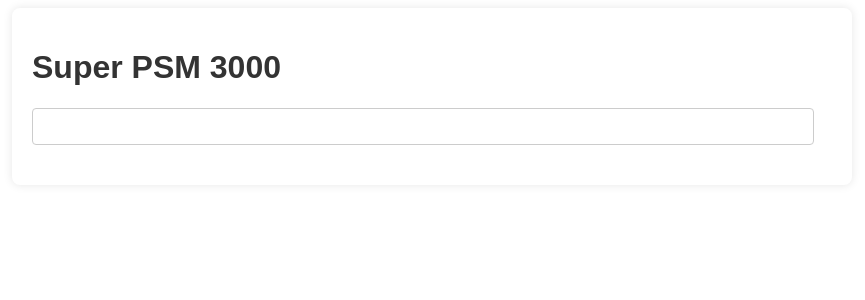
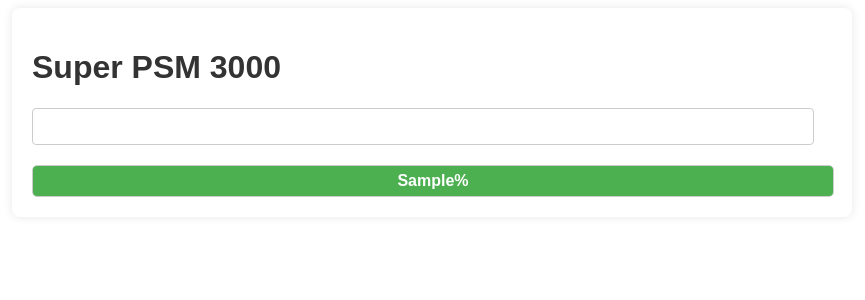
Before and after one commit to ShogyX/Studio-2, a Flask app: template FrontEnd/templates/index.html in a window 1280 px wide. Shown: the top 300 px of the page, without its empty margins (208-1073 px from the left). Run offline with Flask 3, Linux system fonts and the light colour scheme; the template is opened without the code that fills it: most values are stand-ins (such as "Sample title", 1, 10 or a date in 2020).

Commit message:
added strength meter. Not working yet

```diff
--- a/FrontEnd/app.py
+++ b/FrontEnd/app.py
@@ -5,20 +5,51 @@ from AnalysisFunctions import search_special_int_caps
 #Initialize the app with Flask
 app = Flask(__name__)
 
+
+
+"This part does not yet work"
+# @app.route('/update_meter', methods=['POST'])
+# def update_meter(input_string):
+#     # Initialize meter value
+#     meter_value = 0
+
+#     # Check length of the string
+#     length = len(input_string)
+#     if length >= 8:
+#         meter_value += 30
+#     elif length >= 4:
+#         meter_value += 20
+#     else:
+#         meter_value += 10
+
+#     # Check for integers
+#     if any(char.isdigit() for char in input_string):
+#         meter_value += 20
+
+#     # Check for capital characters
+#     if any(char.isupper() for char in input_string):
+#         meter_value += 20
+
+#     # Check for special characters
+#     special_characters = set('!@#$%^&*()_+{}[]')
+#     if any(char in special_characters for char in input_string):
+#         meter_value += 30
+#     return jsonify({'meter_value': meter_value})
+
 #Tell the App where out base HTML is located and run it.
 @app.route('/')
 def index():
+    #return render_template('index.html')
     return render_template('index.html')
 
+#This function accepts the password and calls all our analysis function to evaluate the password.
 
-#This function accepts the password and calls all our analysis function to evaluate the password.
 def analyze_password(password):
 
     #Simple String Manipulation/reading to provide som filler output
     extra_variables = {
         'Length': len(password),
         'First Character': password[0] if password else '',
-        'Second Character': password[1] if len(password) > 1 else '',
         'Last Character': password[-1] if password else ''
         }
 
@@ -27,6 +58,7 @@ def analyze_password(password):
 
     #This return will be passed to the Analyze() function and fruther to the client side.
     return analysis_results
+
 
 
 #Recieve the password password from the HTML form and pass it back to the Analyze_Password function before returning the results.
--- a/FrontEnd/static/style.css
+++ b/FrontEnd/static/style.css
@@ -25,3 +25,29 @@ input {
     border-radius: 4px;
     resize: none; /* Prevent input area from being resized */
 }
+
+.meter-container {
+    width: 800px;
+    margin: 0 auto;
+}
+
+.meter {
+    width: 100%;
+    height: 30px;
+    background-color: #f0f0f0;
+    border: 1px solid #ccc;
+    border-radius: 5px;
+    overflow: hidden;
+}
+
+.meter-fill {
+    width: calc(var(--meter-value) * 1%);
+    height: 100%;
+    background-color: #4CAF50;
+    transition: width 0.5s ease-in-out;
+    display: flex;
+    justify-content: center;
+    align-items: center;
+    color: white;
+    font-weight: bold;
+}
--- a/FrontEnd/templates/index.html
+++ b/FrontEnd/templates/index.html
@@ -10,9 +10,34 @@
     <div class="container">
         <h1>Super PSM 3000</h1>
         <input id="input_text" rows="1" cols="1" type="password"></input> <!-- Text Area where password will be written -->
-        <div id="analysis_result"></div>
+
+        <div class="meter-container"> <!-- Strength meter will display here -->
+            <div class="meter">
+                <div class="meter-fill" style="--meter-value: {{ meter_value }};">
+                    {{ meter_value }}%
+                </div>
+            </div>
+        </div>
+        <div id="analysis_result"></div> <!-- This is where the weppage will write info about the password. -->
     </div>
 
+    <script>
+        // Function to update the meter value dynamically
+        function updateMeter() {
+            $.ajax({
+                url: '/update_meter',
+                success: function(response) {
+                    $('#dynamic-meter').val(response.meter_value);
+                },
+                error: function(xhr) {
+                    console.log("Error:", xhr.responseText);
+                }
+            });
+        }
+
+        // Update the meter value every 0.1 second
+        setInterval(updateMeter, 100);
+    </script>
     <script>
         var inputText = document.getElementById('input_text'); // defines the input field as a variable
         var analysisResult = document.getElementById('analysis_result'); // defines the (div id="analysis_result") as a variable will be used later to write results into.
@@ -44,4 +69,5 @@
         });
     </script>
 </body>
+
 </html>
```
Also changed, not shown: FrontEnd/AnalysisFunctions.py (+15 -21 lines).
